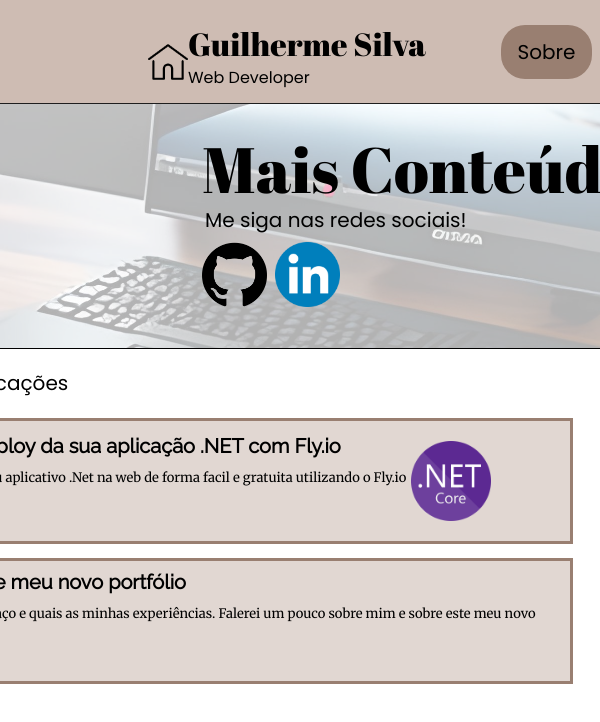
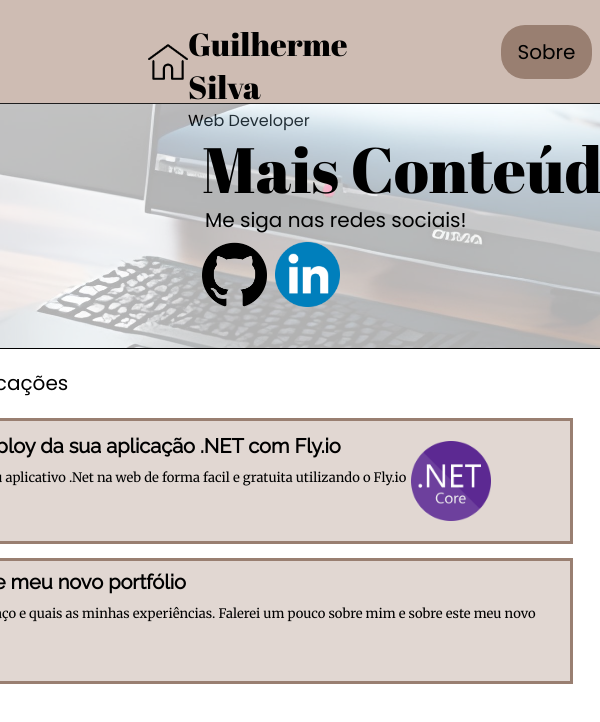
Before and after one commit to DevGuilhermeSv/Portfolio, an Angular app: page / in a window 600 px wide. Shown: the top 722 px of the page. Built offline with nearby package versions, Linux system fonts and the light colour scheme.

Commit message:
adjust responsive header

```diff
--- a/src/app/Components/header/header.component.css
+++ b/src/app/Components/header/header.component.css
@@ -1,3 +1,4 @@
+
 /* Header */
 #header{
     /* Header */
@@ -8,11 +9,6 @@
     left: 0px;
     top: 0px;
 
-    /* Auto layout */
-    display: flex;
-    flex-direction: row;
-    justify-content: flex-end;
-    align-items: center;
     padding: 0px 8px 0px 0px;
 
     background: #CEBCB3;
@@ -26,8 +22,7 @@
     display: flex;
     flex-direction: row;
     align-items: center;
-    justify-content: space-between;
-    width: 75%;
+    justify-content: space-around;
     height: 94px;
 }
 #content div:nth-child(1){
@@ -57,34 +52,79 @@ img{
     order: 1;
     flex-grow: 0;
 }
+
 #text div:nth-child(1){
 
     font-family: 'Abril Fatface';
     font-style: normal;
+    color: #000000;
     font-weight: 400;
-    font-size: 32px;
-    line-height: 43px;
-    color: #000000;
+    font-size: 20px;
 
 }
+
 #text div:nth-child(2){
 
     font-family: 'Poppins';
     font-style: normal;
-    font-size: 16px;
+    font-size: 12px;
     color: #000000;
 
 }
+
 button{
     cursor: pointer;
-    width: 91px;
-    height: 54px;
+    width: 70px;
+    height: 40px;
     background: #997F71;
     border-radius: 24px;
     border: none;
     font-family: 'Poppins';
     font-style: normal;
-    font-size: 20px;
+    font-size: 16px;
 
     color: #000000;
 }
+@media only screen and (max-width: 600px) {
+    #text{
+        width: 60%;
+        height: 60px;
+        display: flex;
+        flex-direction: column;
+
+        /* Inside auto layout */
+        flex: none;
+        order: 1;
+        flex-grow: 0;
+    }
+
+}
+@media  only screen and (min-width: 600px) {
+    #header{
+
+        display: flex;
+        flex-direction: row;
+        align-items: center;
+        justify-content: flex-end;
+
+    }
+    #content{
+        justify-content: space-between;
+        width: 75%;
+    }
+    #text div:nth-child(1){
+
+        font-size: 32px;
+        line-height: 43px;
+
+    }
+    #text div:nth-child(2){
+        font-size: 16px;
+
+    }
+    button{
+        width: 91px;
+        height: 54px;
+        font-size: 20px;
+    }
+}
```
